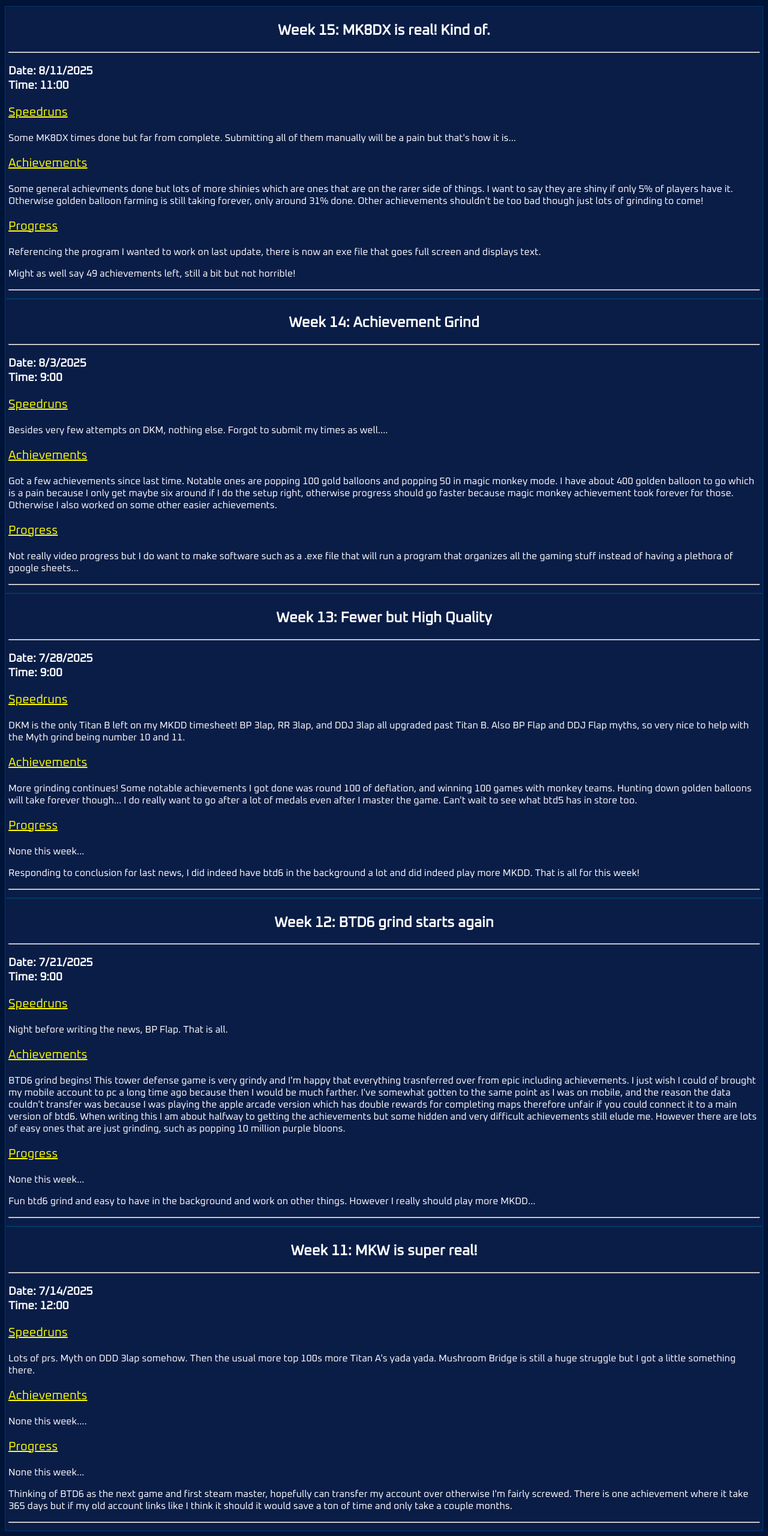
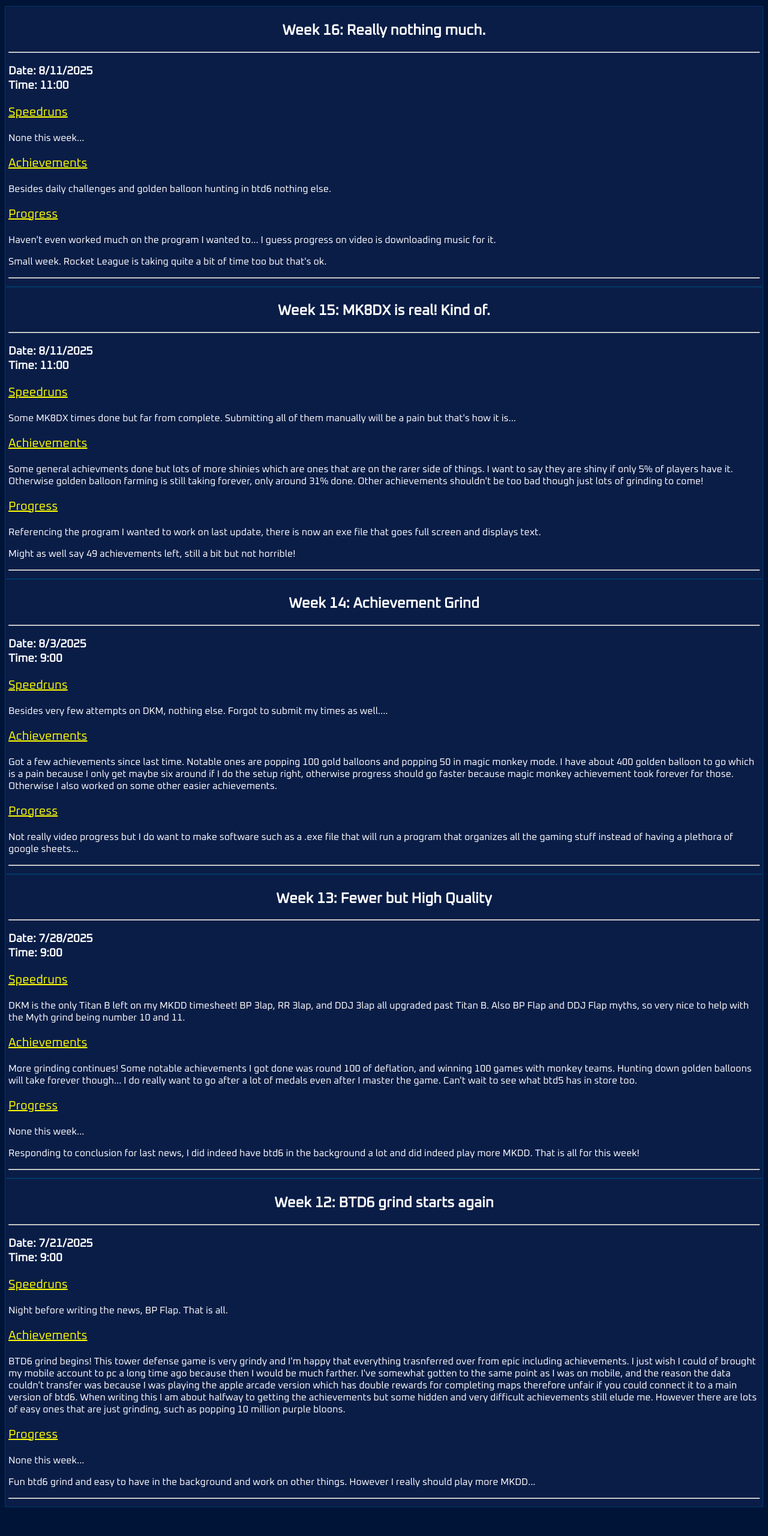
Before and after one commit to Zevihex/Central, a website: page docs/news.html in a window 1280 px wide. Shown: the part 65-2625 px from the top of the page at 60% size. After the commit the page ends 2585 px from the top, so only its background shows below. Drawn offline with Linux system fonts and the light colour scheme.

Commit message:
News Update 2025-8-18

```diff
--- a/docs/news.html
+++ b/docs/news.html
@@ -32,6 +32,25 @@
     <p>Conclusion</p>
     <hr>
   </div> -->
+  <div class="container">
+    <h2>Week 16: Really nothing much.</h2>
+    <hr>
+    <h3>Date: 8/11/2025<br>Time: 11:00</h3>
+    <p class="underline">Speedruns</p>
+      None this week...
+    <p>
+    </p>
+    <p class="underline">Achievements</p>
+    <p>
+      Besides daily challenges and golden balloon hunting in btd6 nothing else.
+    </p>
+    <p class="underline">Progress</p>
+    <p>Haven't even worked much on the program I wanted to... I guess progress on video is downloading music for it.</p>
+    <p>
+      Small week. Rocket League is taking quite a bit of time too but that's ok.
+    </p>
+    <hr>
+  </div>
   <div class="container">
     <h2>Week 15: MK8DX is real! Kind of.</h2>
     <hr>
@@ -118,24 +137,5 @@
     </p>
     <hr>
   </div>
-  <div class="container">
-    <h2>Week 11: MKW is super real!</h2>
-    <hr>
-    <h3>Date: 7/14/2025<br>Time: 12:00</h3>
-    <p class="underline">Speedruns</p>
-      Lots of prs. Myth on DDD 3lap somehow. Then the usual more top 100s more Titan A's yada yada. Mushroom Bridge is still a huge struggle but I got a little something there.
-    <p>
-    </p>
-    <p class="underline">Achievements</p>
-    <p>None this week....
-    </p>
-    <p class="underline">Progress</p>
-    <p>None this week...</p>
-    <p>
-      Thinking of BTD6 as the next game and first steam master, hopefully can transfer my account over otherwise I'm fairly screwed.
-      There is one achievement where it take 365 days but if my old account links like I think it should it would save a ton of time and only take a couple months.
-    </p>
-    <hr>
-  </div>
 </body>
 </html>
```
